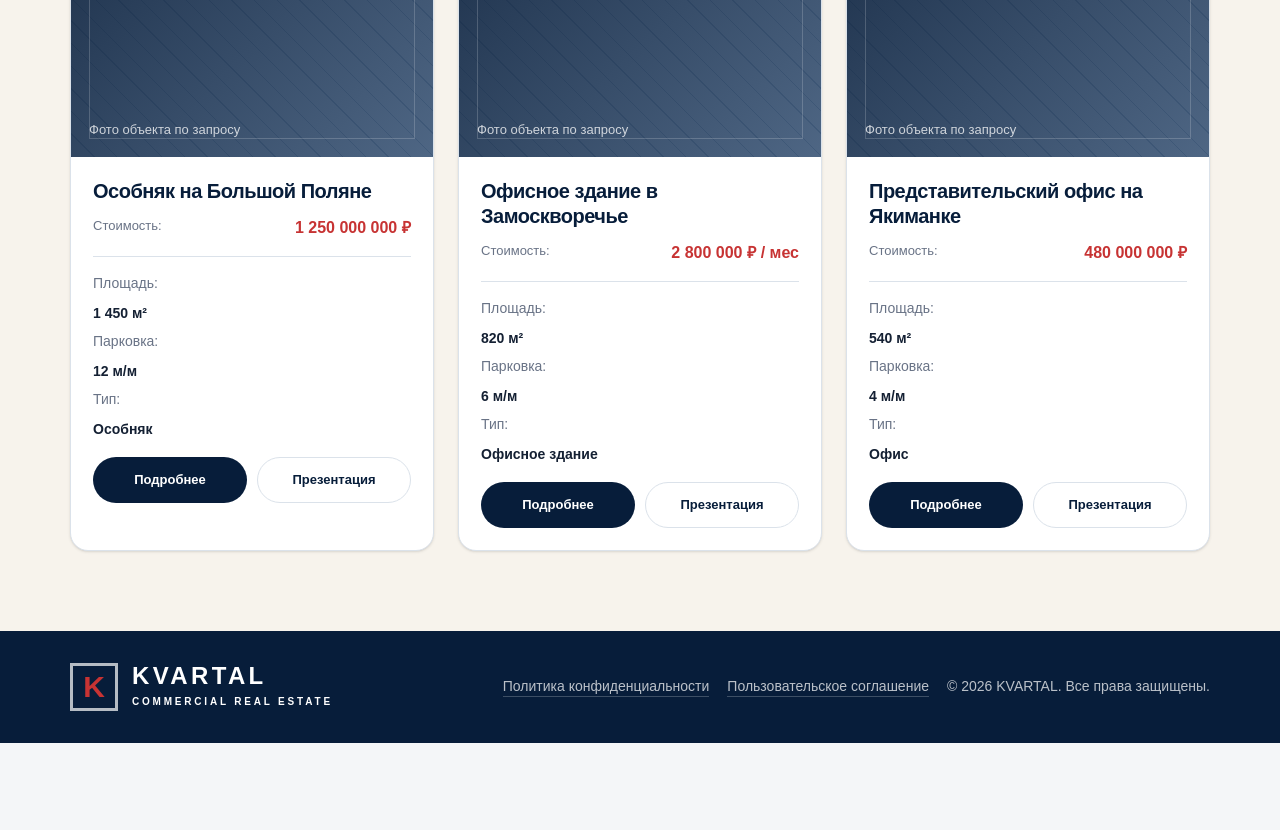
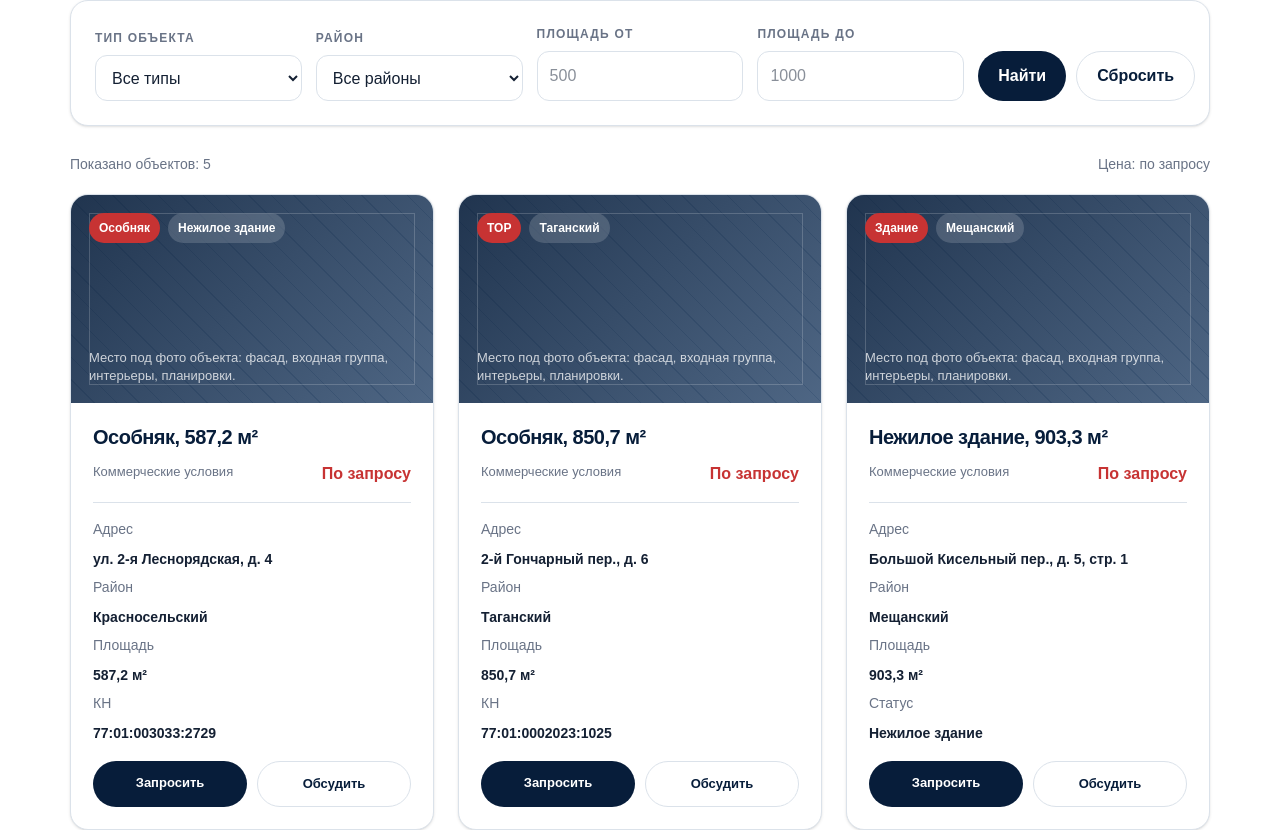
Before and after one commit to AVOINVESTGROUP/kvartal-demo, a Next.js app in the folder apps/web/: page / in a window 1280 px wide. Shown: the part 2200-3030 px from the top of the page. Before the commit the page ends 2943 px from the top, so only its background shows below. Built offline with nearby package versions, Linux system fonts and the light colour scheme.

Commit message:
Restore objects showcase

```diff
--- /dev/null
+++ b/apps/web/src/components/FilterSection.tsx
@@ -0,0 +1 @@
+export { Objects as FilterSection } from "./Objects";
--- a/apps/web/src/components/Objects.tsx
+++ b/apps/web/src/components/Objects.tsx
@@ -1,86 +1,279 @@
+"use client";
+
+import { FormEvent, useMemo, useState } from "react";
+
+type ObjectItem = {
+  title: string;
+  type: string;
+  district: string;
+  area: number;
+  areaDisplay: string;
+  address: string;
+  metaLabel: string;
+  metaValue: string;
+  tags: string[];
+};
+
+const objects: ObjectItem[] = [
+  {
+    title: "Особняк, 587,2 м²",
+    type: "особняк нежилое здание",
+    district: "Красносельский",
+    area: 587.2,
+    areaDisplay: "587,2 м²",
+    address: "ул. 2-я Леснорядская, д. 4",
+    metaLabel: "КН",
+    metaValue: "77:01:003033:2729",
+    tags: ["Особняк", "Нежилое здание"],
+  },
+  {
+    title: "Особняк, 850,7 м²",
+    type: "особняк нежилое здание",
+    district: "Таганский",
+    area: 850.7,
+    areaDisplay: "850,7 м²",
+    address: "2-й Гончарный пер., д. 6",
+    metaLabel: "КН",
+    metaValue: "77:01:0002023:1025",
+    tags: ["TOP", "Таганский"],
+  },
+  {
+    title: "Нежилое здание, 903,3 м²",
+    type: "нежилое здание",
+    district: "Мещанский",
+    area: 903.3,
+    areaDisplay: "903,3 м²",
+    address: "Большой Кисельный пер., д. 5, стр. 1",
+    metaLabel: "Статус",
+    metaValue: "Нежилое здание",
+    tags: ["Здание", "Мещанский"],
+  },
+  {
+    title: "Особняк, 630,3 м²",
+    type: "особняк нежилое здание",
+    district: "Мещанский",
+    area: 630.3,
+    areaDisplay: "630,3 м²",
+    address: "Цветной бульвар, д. 28, стр. 2",
+    metaLabel: "КН",
+    metaValue: "77:01:0001092:1016",
+    tags: ["Особняк", "Цветной бульвар"],
+  },
+  {
+    title: "Особняк, 774,4 м²",
+    type: "особняк нежилое здание",
+    district: "Таганский",
+    area: 774.4,
+    areaDisplay: "774,4 м²",
+    address: "Большой Ватин пер., д. 8",
+    metaLabel: "КН",
+    metaValue: "77:01:0002024:1005",
+    tags: ["Особняк", "Таганский"],
+  },
+];
+
 export const Objects = () => {
-  const objects = [
-    {
-      title: "Особняк на Большой Поляне",
-      tags: ["ЦАО", "Продажа"],
-      price: "1 250 000 000 ₽",
-      area: "1 450 м²",
-      parking: "12 м/м",
-      type: "Особняк"
-    },
-    {
-      title: "Офисное здание в Замоскворечье",
-      tags: ["Аренда"],
-      price: "2 800 000 ₽ / мес",
-      area: "820 м²",
-      parking: "6 м/м",
-      type: "Офисное здание"
-    },
-    {
-      title: "Представительский офис на Якиманке",
-      tags: ["Продажа", "Топ"],
-      price: "480 000 000 ₽",
-      area: "540 м²",
-      parking: "4 м/м",
-      type: "Офис"
-    }
-  ];
+  const [type, setType] = useState("");
+  const [district, setDistrict] = useState("");
+  const [areaFrom, setAreaFrom] = useState("");
+  const [areaTo, setAreaTo] = useState("");
+
+  const visibleObjects = useMemo(() => {
+    const minArea = areaFrom === "" ? 0 : Number(areaFrom);
+    const maxArea = areaTo === "" ? Number.POSITIVE_INFINITY : Number(areaTo);
+
+    return objects.filter((item) => {
+      const matchesType = type === "" || item.type.includes(type);
+      const matchesDistrict = district === "" || item.district === district;
+      const matchesArea = item.area >= minArea && item.area <= maxArea;
+
+      return matchesType && matchesDistrict && matchesArea;
+    });
+  }, [areaFrom, areaTo, district, type]);
+
+  const handleSubmit = (event: FormEvent<HTMLFormElement>) => {
+    event.preventDefault();
+  };
+
+  const resetFilters = () => {
+    setType("");
+    setDistrict("");
+    setAreaFrom("");
+    setAreaTo("");
+  };
 
   return (
-    <section className="py-20 bg-kv-bg-warm">
+    <section id="objects" aria-labelledby="objects-title" className="py-20 bg-white">
       <div className="max-w-kv-container mx-auto px-5">
-        <div className="mb-10">
-          <div className="flex items-center gap-2.5 mb-2.5 text-kv-red text-[13px] font-black uppercase tracking-widest before:content-[''] before:w-[30px] before:h-[2px] before:bg-current">
-            Объекты
+        <div className="flex flex-col md:flex-row md:items-end md:justify-between gap-8 mb-10">
+          <div>
+            <span className="text-kv-red text-[13px] font-black uppercase tracking-widest mb-2.5 block">
+              Витрина объектов
+            </span>
+            <h2 id="objects-title" className="text-kv-navy text-3xl md:text-5xl font-black leading-[1.08] tracking-tight max-w-3xl">
+              Стартовая подборка особняков и нежилых зданий
+            </h2>
           </div>
-          <h2 className="text-kv-navy text-3xl md:text-5xl font-black leading-[1.08] tracking-tight">
-            Актуальные предложения в Москве
-          </h2>
         </div>
 
-        <div className="grid grid-cols-1 md:grid-cols-2 lg:grid-cols-3 gap-6">
-          {objects.map((obj, i) => (
-            <div key={i} className="group overflow-hidden border border-kv-line rounded-kv-main bg-white shadow-sm hover:shadow-2xl hover:-translate-y-1 transition-all">
+        <form
+          id="object-filter"
+          aria-label="Фильтр объектов"
+          className="p-6 border border-kv-line rounded-kv-main bg-white shadow-sm mb-7"
+          onSubmit={handleSubmit}
+        >
+          <div className="grid grid-cols-1 md:grid-cols-2 lg:grid-cols-5 gap-3.5 items-end">
+            <div className="flex flex-col">
+              <label htmlFor="filter-type" className="block mb-2 text-kv-muted text-[12px] font-extrabold uppercase tracking-widest">
+                Тип объекта
+              </label>
+              <select
+                id="filter-type"
+                name="type"
+                value={type}
+                className="w-full min-h-[46px] p-3 border border-kv-line rounded-kv-form text-kv-ink bg-white outline-none focus:border-kv-navy-light focus:ring-4 focus:ring-kv-navy-light/10"
+                onChange={(event) => setType(event.target.value)}
+              >
+                <option value="">Все типы</option>
+                <option value="особняк">Особняк</option>
+                <option value="нежилое здание">Нежилое здание</option>
+              </select>
+            </div>
+
+            <div className="flex flex-col">
+              <label htmlFor="filter-district" className="block mb-2 text-kv-muted text-[12px] font-extrabold uppercase tracking-widest">
+                Район
+              </label>
+              <select
+                id="filter-district"
+                name="district"
+                value={district}
+                className="w-full min-h-[46px] p-3 border border-kv-line rounded-kv-form text-kv-ink bg-white outline-none focus:border-kv-navy-light focus:ring-4 focus:ring-kv-navy-light/10"
+                onChange={(event) => setDistrict(event.target.value)}
+              >
+                <option value="">Все районы</option>
+                <option value="Красносельский">Красносельский</option>
+                <option value="Таганский">Таганский</option>
+                <option value="Мещанский">Мещанский</option>
+              </select>
+            </div>
+
+            <div className="flex flex-col">
+              <label htmlFor="area-from" className="block mb-2 text-kv-muted text-[12px] font-extrabold uppercase tracking-widest">
+                Площадь от
+              </label>
+              <input
+                id="area-from"
+                name="area_from"
+                type="number"
+                min="0"
+                inputMode="numeric"
+                placeholder="500"
+                value={areaFrom}
+                className="w-full min-h-[46px] p-3 border border-kv-line rounded-kv-form text-kv-ink bg-white outline-none focus:border-kv-navy-light focus:ring-4 focus:ring-kv-navy-light/10"
+                onChange={(event) => setAreaFrom(event.target.value)}
+              />
+            </div>
+
+            <div className="flex flex-col">
+              <label htmlFor="area-to" className="block mb-2 text-kv-muted text-[12px] font-extrabold uppercase tracking-widest">
+                Площадь до
+              </label>
+              <input
+                id="area-to"
+                name="area_to"
+                type="number"
+                min="0"
+                inputMode="numeric"
+                placeholder="1000"
+                value={areaTo}
+                className="w-full min-h-[46px] p-3 border border-kv-line rounded-kv-form text-kv-ink bg-white outline-none focus:border-kv-navy-light focus:ring-4 focus:ring-kv-navy-light/10"
+                onChange={(event) => setAreaTo(event.target.value)}
+              />
+            </div>
+
+            <div className="flex gap-2.5">
+              <button type="submit" className="bg-kv-navy text-white px-5 py-3 rounded-full font-extrabold hover:bg-kv-navy-light transition-all cursor-pointer">
+                Найти
+              </button>
+              <button
+                type="button"
+                className="bg-white text-kv-navy px-5 py-3 rounded-full font-extrabold border border-kv-line hover:bg-kv-bg-warm transition-all cursor-pointer"
+                onClick={resetFilters}
+              >
+                Сбросить
+              </button>
+            </div>
+          </div>
+        </form>
+
+        <div className="flex justify-between gap-5 mb-5 text-kv-muted text-sm">
+          <span id="objects-count">Показано объектов: {visibleObjects.length}</span>
+          <span>Цена: по запросу</span>
+        </div>
+
+        <div id="objects-list" className="grid grid-cols-1 md:grid-cols-2 lg:grid-cols-3 gap-6">
+          {visibleObjects.map((item) => (
+            <article key={`${item.address}-${item.area}`} className="group overflow-hidden border border-kv-line rounded-kv-main bg-white shadow-sm hover:shadow-2xl hover:-translate-y-1 transition-all">
               <div className="relative h-52 p-4.5 flex flex-col justify-between text-white bg-[linear-gradient(135deg,rgba(7,29,58,0.86),rgba(13,46,88,0.62)),repeating-linear-gradient(45deg,#98a6b5,#98a6b5_1px,#b9c2cc_1px,#b9c2cc_16px)]">
                 <div className="flex flex-wrap gap-2 z-10">
-                  {obj.tags.map((tag, idx) => (
-                    <span key={idx} className={`px-2.5 py-1.5 rounded-full text-[12px] font-extrabold backdrop-blur-md ${tag === 'Топ' ? 'bg-kv-red' : 'bg-white/16'}`}>
+                  {item.tags.map((tag, index) => (
+                    <span
+                      key={tag}
+                      className={`px-2.5 py-1.5 rounded-full text-[12px] font-extrabold backdrop-blur-md ${index === 0 ? "bg-kv-red" : "bg-white/16"}`}
+                    >
                       {tag}
                     </span>
                   ))}
                 </div>
-                <div className="text-white/76 text-[13px] z-10">Фото объекта по запросу</div>
-                <div className="absolute inset-4.5 border border-white/18 pointer-events-none"></div>
+                <span className="text-white/76 text-[13px] leading-snug z-10">
+                  Место под фото объекта: фасад, входная группа, интерьеры, планировки.
+                </span>
+                <div className="absolute inset-4.5 border border-white/18 pointer-events-none" />
               </div>
+
               <div className="p-5.5">
-                <h3 className="text-kv-navy text-xl font-bold mb-3 leading-tight tracking-tight">{obj.title}</h3>
+                <h3 className="text-kv-navy text-xl font-bold mb-3 leading-tight tracking-tight">{item.title}</h3>
                 <div className="flex justify-between gap-3 mb-4 pb-4 border-b border-kv-line text-kv-muted text-[13px]">
-                  <span>Стоимость:</span>
-                  <strong className="text-kv-red text-base">{obj.price}</strong>
+                  <span>Коммерческие условия</span>
+                  <strong className="text-kv-red text-base">По запросу</strong>
                 </div>
                 <ul className="space-y-2 mb-4.5 text-kv-muted text-sm list-none p-0">
-                  <li className="grid grid-cols-[90px,1fr] gap-2.5">
-                    Площадь: <span className="text-kv-ink font-bold">{obj.area}</span>
+                  <li className="grid grid-cols-[80px,1fr] gap-2.5">
+                    <span>Адрес</span>
+                    <strong className="text-kv-ink">{item.address}</strong>
                   </li>
-                  <li className="grid grid-cols-[90px,1fr] gap-2.5">
-                    Парковка: <span className="text-kv-ink font-bold">{obj.parking}</span>
+                  <li className="grid grid-cols-[80px,1fr] gap-2.5">
+                    <span>Район</span>
+                    <strong className="text-kv-ink">{item.district}</strong>
                   </li>
-                  <li className="grid grid-cols-[90px,1fr] gap-2.5">
-                    Тип: <span className="text-kv-ink font-bold">{obj.type}</span>
+                  <li className="grid grid-cols-[80px,1fr] gap-2.5">
+                    <span>Площадь</span>
+                    <strong className="text-kv-ink">{item.areaDisplay}</strong>
+                  </li>
+                  <li className="grid grid-cols-[80px,1fr] gap-2.5">
+                    <span>{item.metaLabel}</span>
+                    <strong className="text-kv-ink">{item.metaValue}</strong>
                   </li>
                 </ul>
                 <div className="grid grid-cols-2 gap-2.5">
-                  <button className="bg-kv-navy text-white py-3 rounded-full text-[13px] font-extrabold hover:bg-kv-navy-light transition-colors cursor-pointer">
-                    Подробнее
-                  </button>
-                  <button className="border border-kv-line text-kv-navy py-3 rounded-full text-[13px] font-extrabold hover:bg-kv-bg transition-colors cursor-pointer">
-                    Презентация
-                  </button>
+                  <a href="#request" className="bg-kv-navy text-white py-3 rounded-full text-center text-[13px] font-extrabold hover:bg-kv-navy-light transition-colors">
+                    Запросить
+                  </a>
+                  <a href="#contacts" className="border border-kv-line text-kv-navy py-3 rounded-full text-center text-[13px] font-extrabold hover:bg-kv-bg-warm transition-colors">
+                    Обсудить
+                  </a>
                 </div>
               </div>
-            </div>
+            </article>
           ))}
         </div>
+
+        {visibleObjects.length === 0 && (
+          <div id="empty-state" className="mt-5 p-5 border border-kv-line rounded-kv-main bg-kv-bg-warm text-kv-muted font-bold">
+            По выбранным параметрам объектов нет. Измените район, тип или диапазон площади.
+          </div>
+        )}
       </div>
     </section>
   );
```
Also changed, not shown: 1 other file (tests, documents, lock files or other folders).
